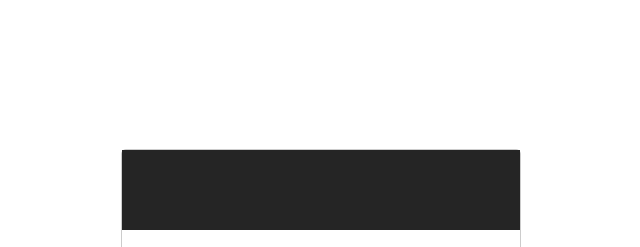
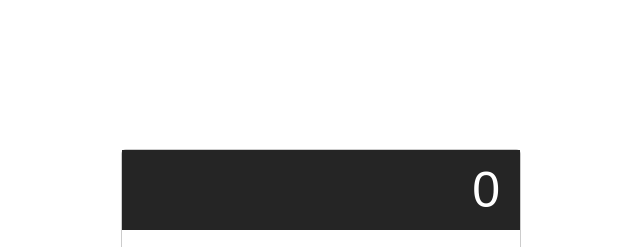
Before and after one commit to Sani8889/calc, a plain HTML site: page index.html in a window 1280 px wide. Shown: the top 247 px of the page, 319-959 px from the left. Drawn offline with Linux system fonts and the light colour scheme.

Commit message:
Update index.html

```diff
--- a/index.html
+++ b/index.html
@@ -120,8 +120,6 @@ button:hover {
         </div>
       </div>
 
-    <script>
-
-    </script>
+    <script src="index.js"></script>
 </body>
 </html>
```
